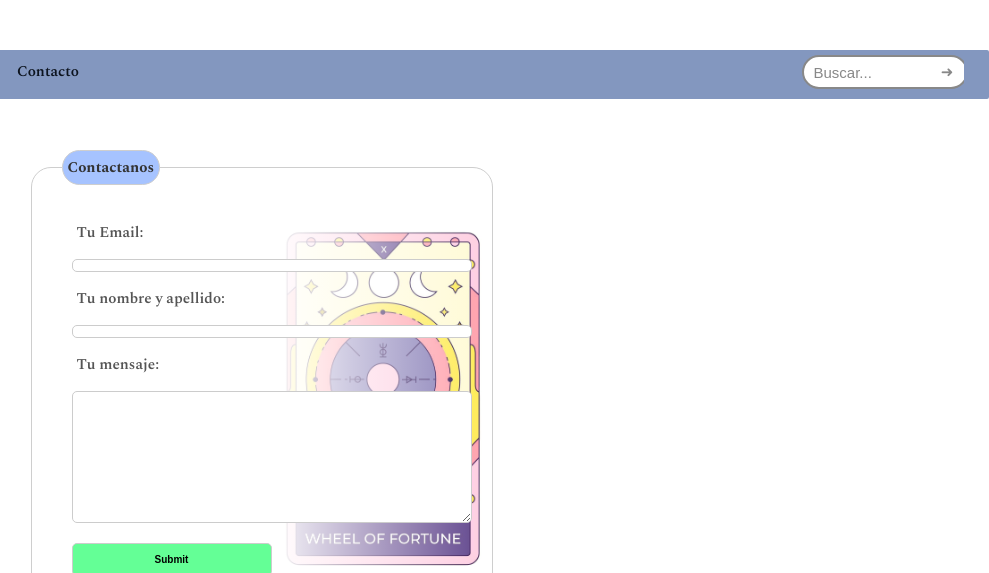
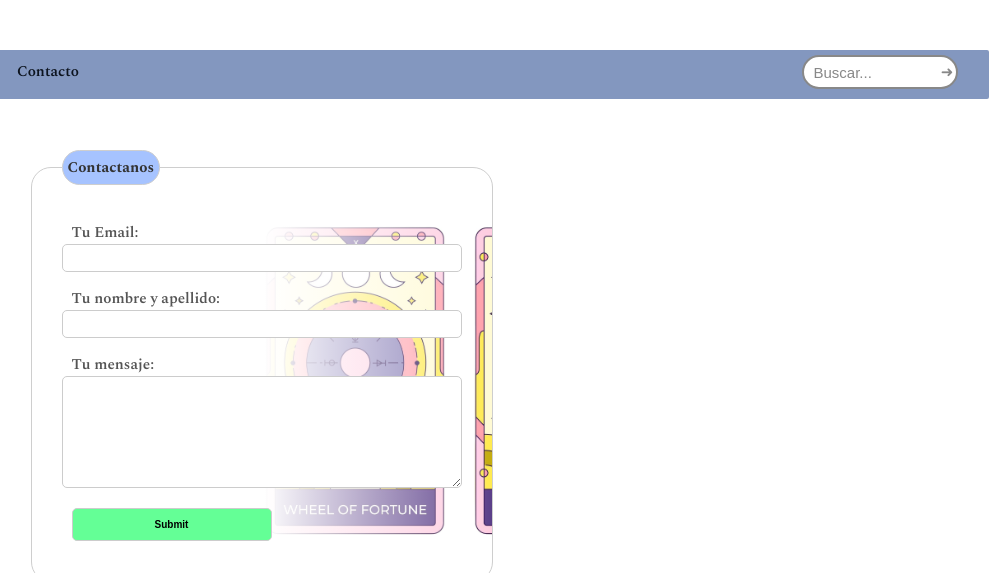
Before and after one commit to MaximoAPS/esotericcomunity, a plain HTML site: page pages/contacto.html in a window 1280 px wide. Shown: the top 573 px of the page, 291-1280 px from the left. Drawn offline with nearby package versions, Linux system fonts and the light colour scheme; files whose address does not match are found by name.

Commit message:
actualizacion contacto

```diff
--- a/css/styles.css
+++ b/css/styles.css
@@ -528,7 +528,7 @@ legend {
 
 label {
   display: block;
-  margin: 0.5rem;
+  margin-top: 0.5rem;
   color: #555;
   font-size: 1.5rem;
   font-weight: 600;
@@ -537,17 +537,17 @@ label {
 
 input {
   width: 100%;
-  margin: 1rem;
+  margin-bottom: 1rem;
   border: 0.1rem solid #ccc;
   border-radius: 5px;
   font-size: 1rem;
   box-sizing: border-box;
+  padding: 0.75rem;
 }
 
 textarea {
   width: 100%;
-  padding: 1rem;
-  margin: 1rem;
+  margin-bottom: 1rem;
   border: 0.1rem solid #ccc;
   border-radius: 5px;
   font-size: 1rem;
```
